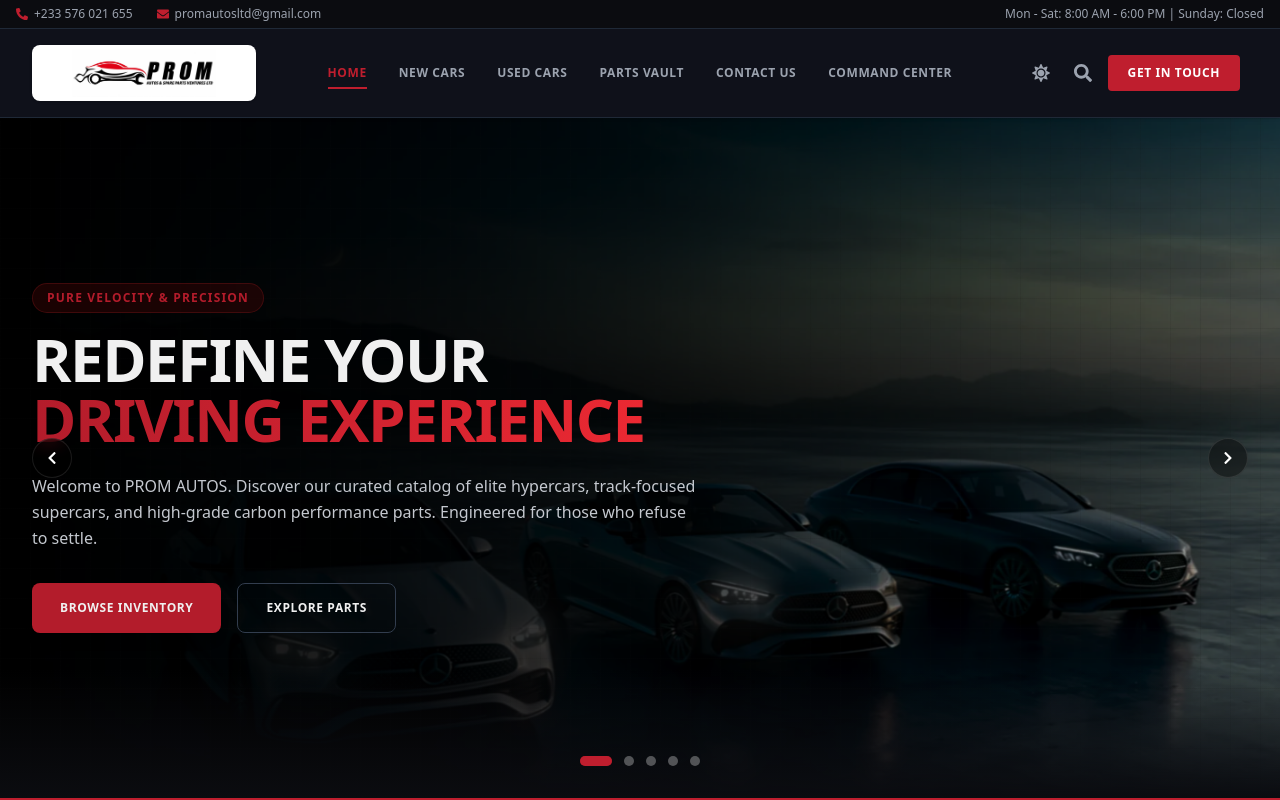
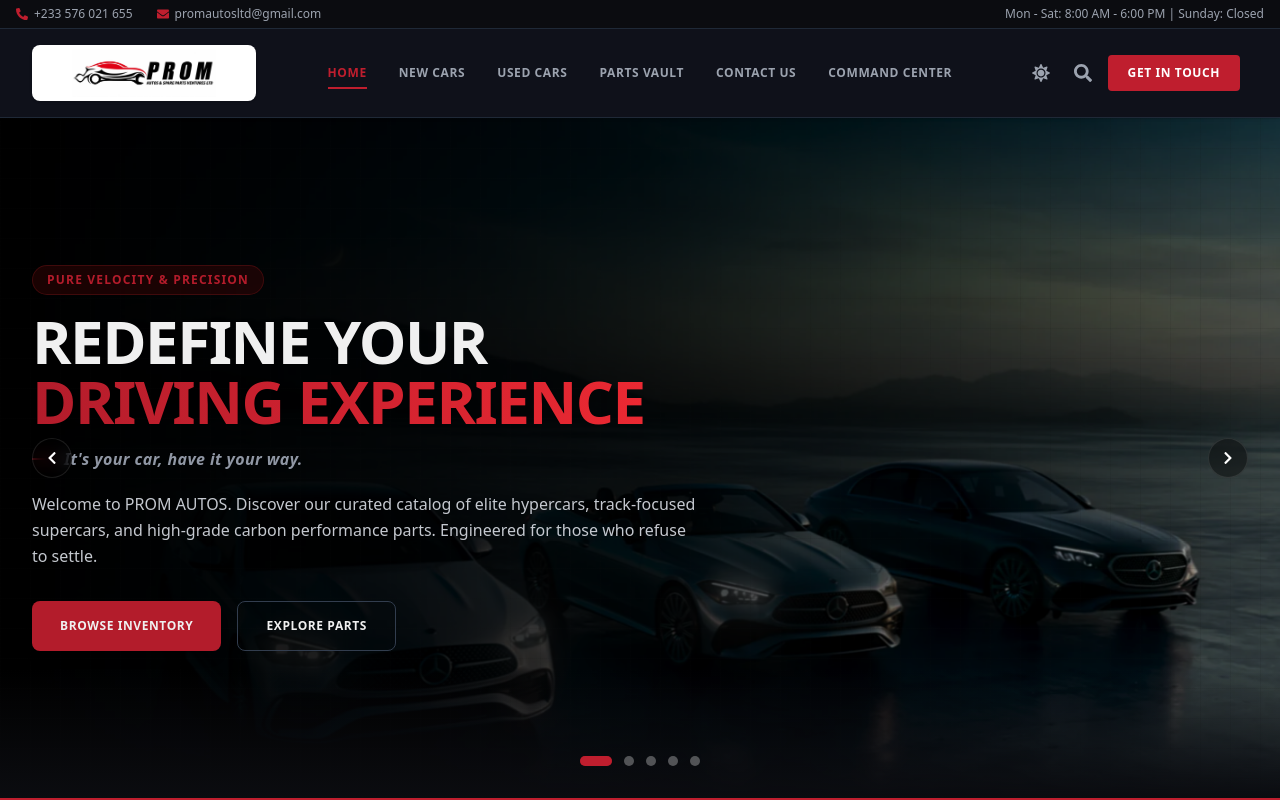
Before and after one commit to Qiitoboy/PROM-AUTOS, a React (Vite) app: page / in a window 1280 px wide. Shown: the top 800 px of the page. Built offline with nearby package versions, Linux system fonts and the light colour scheme.

Commit message:
slogan added to homepage

```diff
--- a/src/pages/Home.jsx
+++ b/src/pages/Home.jsx
@@ -121,12 +121,17 @@ const Home = ({ vehicles, parts, setCurrentPage, onViewDetails }) => {
             <span className="text-[#BF1E2E] font-black text-xs uppercase tracking-widest bg-red-950/40 border border-red-900/40 px-3.5 py-1.5 rounded-full inline-block mb-4 animate-slide-up">
               {slide.tagline}
             </span>
-            <h1 className="text-4xl sm:text-6xl font-black uppercase tracking-tight leading-none mb-6 text-white animate-slide-up-delay-1">
+            <h1 className="text-4xl sm:text-6xl font-black uppercase tracking-tight leading-none mb-4 text-white animate-slide-up-delay-1">
               {slide.heading[0]} <br />
               <span className="text-transparent bg-clip-text bg-gradient-to-r from-[#BF1E2E] to-red-500">
                 {slide.heading[1]}
               </span>
             </h1>
+            {/* Brand slogan */}
+            <p className="text-gray-400 text-sm sm:text-base italic font-semibold tracking-wide mb-5 animate-slide-up-delay-2 flex items-center gap-2">
+              <span className="inline-block w-6 h-[2px] bg-[#BF1E2E] rounded shrink-0"></span>
+              It&apos;s your car, have it your way.
+            </p>
             <p className="text-gray-300 text-sm sm:text-base mb-8 leading-relaxed font-medium animate-slide-up-delay-2">
               {slide.description}
             </p>
```
